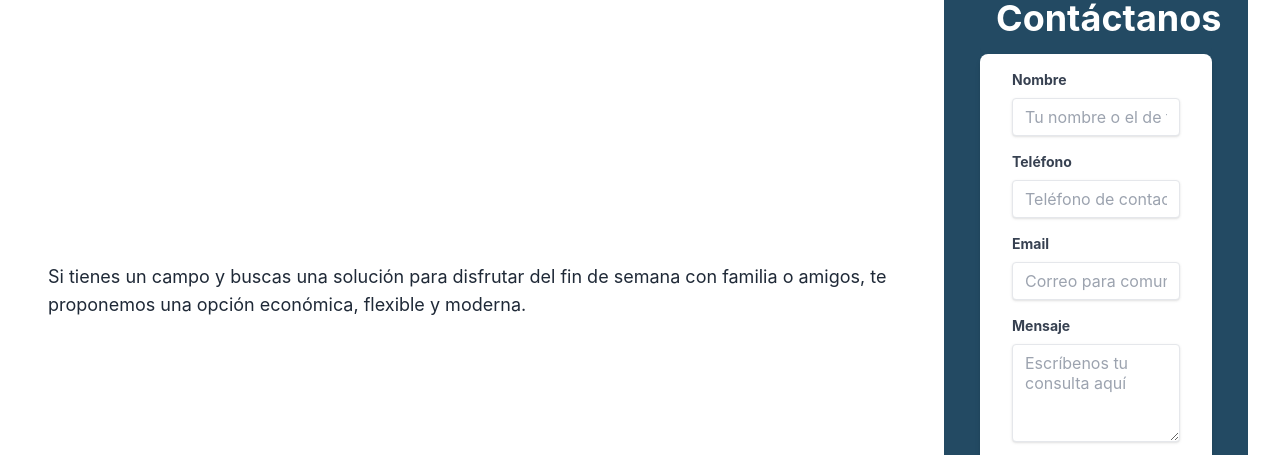
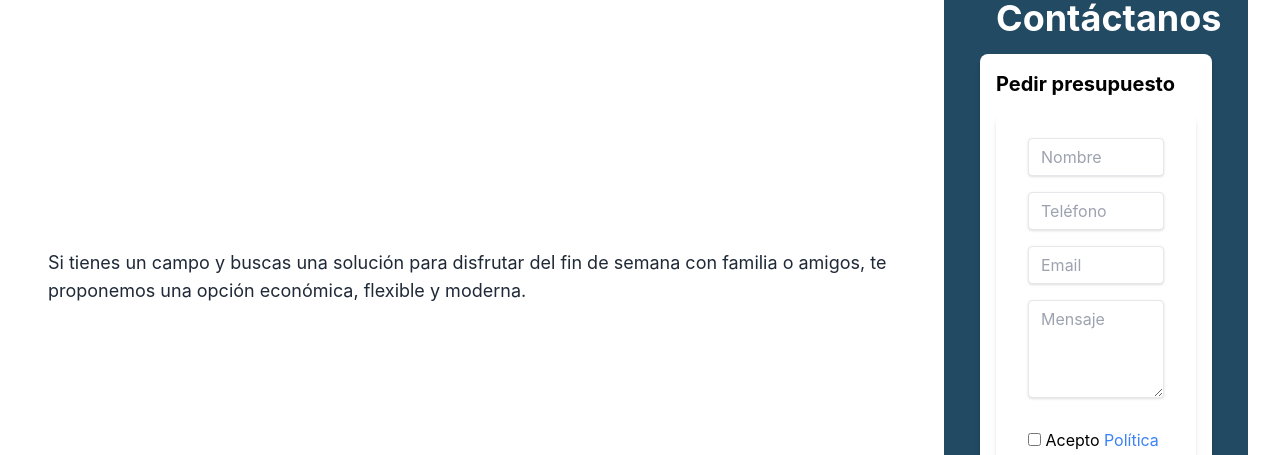
Before and after one commit to Pau-Escola/web-sim-next, a Next.js app: page /products/cabin in a window 1280 px wide. Shown: the part 470-925 px from the top of the page. Built offline with nearby package versions, Linux system fonts and the light colour scheme; no server answers.

Commit message:
Implementat visio d'Andreu ja funcional, caldria veure com es veu l'imatge al movil de quan contactes per un producte en especial

```diff
--- a/src/components/ContactForm.js
+++ b/src/components/ContactForm.js
@@ -1,11 +1,12 @@
-import React, { useState, useEffect } from 'react';
+import React, { useState, useEffect  } from 'react';
 import emailjs from 'emailjs-com';
 import { useTranslation } from 'react-i18next';
 import Link from 'next/link';
+import Image from 'next/image';
 
-const ContactForm = () => {
+const ContactForm = ({ product }) => {
     const { t } = useTranslation();
-    const [contact, setContact] = useState({ from_name: '', reply_to: '', message: '', contact_phone: '' });
+    const [contact, setContact] = useState({ from_name: '', reply_to: '', message: '', contact_phone: '', reference:'' });
     const [isSubmitting, setIsSubmitting] = useState(false); // State to track submission status
     const [isAgreed, setIsAgreed] = useState(false);
     useEffect(() => {
@@ -40,56 +41,75 @@ const ContactForm = () => {
             });
     };
 
+    contact.reference = product? 'Interessat en producte amb referencia ' + product.title : '';
+
+
     return (
-        <form onSubmit={handleSubmit} className="max-w-lg mx-auto py-4 px-8 bg-white shadow-md rounded-lg">
+        <div className="p-4 bg-white rounded-lg shadow-md">
+            <h2 className="text-xl font-bold mb-4">{t('Ask for quote')}</h2>
+            {product && (
+                <>
+                 <p className="mb-4 flex items-center">
+                 <strong>{product.title}</strong>
+                </p>
+                <Image
+                     src={product.images[0]}
+                     alt={product.title}
+                     width={150} // Adjust the width as needed
+                     height={150} // Adjust the height as needed
+                     className="ml-2" // Add margin for spacing if necessary
+                />
+                 </>
+            )}
+             <form onSubmit={handleSubmit} className="max-w-lg mx-auto py-4 px-8 bg-white shadow-md rounded-lg">
             <div className="mb-4">
-                <label htmlFor="from_name" className="block text-gray-700 text-sm font-bold mb-2">{t('Name')}</label>
+                <label htmlFor="from_name" className="block text-gray-700 text-sm font-bold mb-2"></label>
                 <input
                     type="text"
                     name="from_name"
                     id="from_name"
                     value={contact.from_name}
                     onChange={handleChange}
-                    placeholder={t('Name PlaceHolder')}
+                    placeholder={t('Name')}
                     className="shadow appearance-none border rounded w-full py-2 px-3 text-gray-700 leading-tight focus:outline-none focus:shadow-outline"
                     required
                 />
             </div>
             <div className="mb-4">
-                <label htmlFor="contact_phone" className="block text-gray-700 text-sm font-bold mb-2">{t('Phone')}</label>
+                <label htmlFor="contact_phone" className="block text-gray-700 text-sm font-bold mb-2"></label>
                 <input
                     type="phone"
                     name="contact_phone"
                     id="contact_phone"
                     value={contact.contact_phone}
                     onChange={handleChange}
-                    placeholder={t('Phone PlaceHolder')}
+                    placeholder={t('Phone')}
                     className="shadow appearance-none border rounded w-full py-2 px-3 text-gray-700 leading-tight focus:outline-none focus:shadow-outline"
                     required
                 />
             </div>
             <div className="mb-4">
-                <label htmlFor="reply_to" className="block text-gray-700 text-sm font-bold mb-2">{t('Email')}</label>
+                <label htmlFor="reply_to" className="block text-gray-700 text-sm font-bold mb-2"></label>
                 <input
                     type="email"
                     name="reply_to"
                     id="reply_to"
                     value={contact.reply_to}
                     onChange={handleChange}
-                    placeholder={t('Email PlaceHolder')}
+                    placeholder={t('Email')}
                     className="shadow appearance-none border rounded w-full py-2 px-3 text-gray-700 leading-tight focus:outline-none focus:shadow-outline"
                     required
                 />
             </div>
             <div className="mb-6">
-                <label htmlFor="message" className="block text-gray-700 text-sm font-bold mb-2">{t('Message')}</label>
+                <label htmlFor="message" className="block text-gray-700 text-sm font-bold mb-2"></label>
                 <textarea
                     name="message"
                     id="message"
                     value={contact.message}
                     onChange={handleChange}
                     rows="4"
-                    placeholder={t('Message PlaceHolder')}
+                    placeholder={t('Message')}
                     className="shadow appearance-none border rounded w-full py-2 px-3 text-gray-700 leading-tight focus:outline-none focus:shadow-outline"
                     required
                 ></textarea>
@@ -111,7 +131,8 @@ const ContactForm = () => {
                 </button>
             </div>
         </form>
+        </div>
     );
-}
+};
 
 export default ContactForm;
--- a/src/components/CustomContactForm.js
+++ /dev/null
@@ -1,38 +0,0 @@
-import React, { useState } from 'react';
-
-const CustomContactForm = ({ product }) => {
-    const [message, setMessage] = useState('');
-
-    const handleSubmit = (e) => {
-        e.preventDefault();
-        // Handle form submission logic
-    };
-
-    return (
-        <div className="p-4 bg-white rounded-lg shadow-md">
-            <h2 className="text-xl font-bold mb-4">Contact Us</h2>
-            {product && (
-                <p className="mb-4">
-                    <strong>Product Reference:</strong> {product.title}
-                </p>
-            )}
-            <form onSubmit={handleSubmit}>
-                <textarea
-                    value={message}
-                    onChange={(e) => setMessage(e.target.value)}
-                    className="w-full p-2 border rounded-md"
-                    rows="4"
-                    placeholder="Your message..."
-                />
-                <button
-                    type="submit"
-                    className="mt-2 px-4 py-2 bg-primary text-white rounded-md hover:bg-secondary transition"
-                >
-                    Send Message
-                </button>
-            </form>
-        </div>
-    );
-};
-
-export default CustomContactForm;
--- a/src/components/ProductModal.js
+++ b/src/components/ProductModal.js
@@ -1,6 +1,6 @@
 // components/ProductModal.js
 import React, { useState } from 'react';
-import CustomContactForm from './CustomContactForm';
+import ContactForm from './ContactForm';
 import Carousel from './Carousel'; // Importing bin icon from react-icons
 
 const ProductModal = ({ product, onClose, onAddToBasket, onRemoveFromBasket, isInBasket }) => {
@@ -38,7 +38,7 @@ const ProductModal = ({ product, onClose, onAddToBasket, onRemoveFromBasket, isI
                             >
                                 &times;
                             </button>
-                            <CustomContactForm product={product} />
+                            <ContactForm product={product} />
                         </div>
                     </div>
                 )}
```
